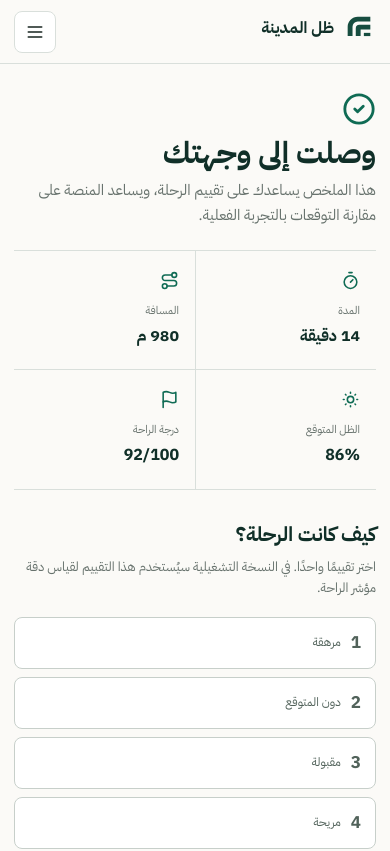
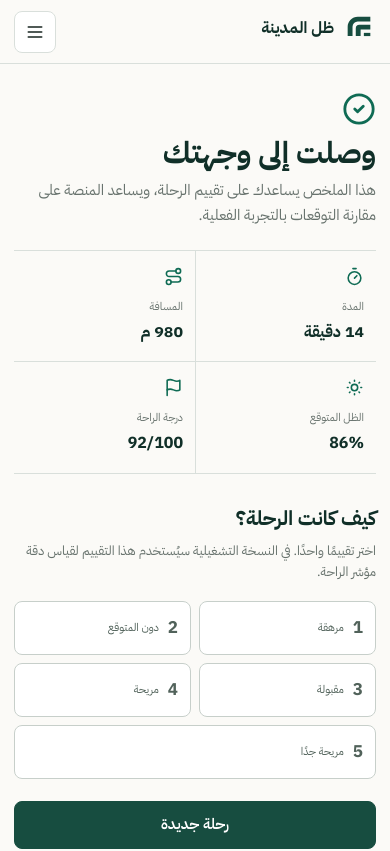
Before and after one commit to hussain-alayfei/madinah-shade-platform, a Next.js app: page /arrival in a window 390 px wide. Shown: the top 851 px of the page. Built offline with nearby package versions, Linux system fonts and the light colour scheme.

Commit message:
fix: improve arrival summary responsiveness

```diff
--- a/components/ArrivalSummary.module.css
+++ b/components/ArrivalSummary.module.css
@@ -1,6 +1,6 @@
 .summary {
   display: grid;
-  grid-template-columns: repeat(4, 1fr);
+  grid-template-columns: repeat(4, minmax(0, 1fr));
   border-top: 1px solid var(--line);
   border-bottom: 1px solid var(--line);
 }
@@ -35,6 +35,7 @@
   margin-top: 3px;
   color: var(--green-950);
   font-size: 16px;
+  overflow-wrap: anywhere;
 }
 
 .feedback {
@@ -55,11 +56,12 @@
 
 .rating {
   display: grid;
-  grid-template-columns: repeat(5, 1fr);
+  grid-template-columns: repeat(5, minmax(0, 1fr));
   gap: 8px;
 }
 
 .rating button {
+  min-width: 0;
   min-height: 74px;
   display: flex;
   flex-direction: column;
@@ -86,11 +88,16 @@
 .rating span {
   margin-top: 4px;
   font-size: 10px;
+  text-align: center;
 }
 
 @media (max-width: 640px) {
   .summary {
-    grid-template-columns: repeat(2, 1fr);
+    grid-template-columns: repeat(2, minmax(0, 1fr));
+  }
+
+  .stat {
+    padding: 16px 12px;
   }
 
   .stat:nth-child(2) {
@@ -102,19 +109,45 @@
   }
 
   .rating {
-    grid-template-columns: 1fr;
+    grid-template-columns: repeat(2, minmax(0, 1fr));
   }
 
   .rating button {
-    min-height: 52px;
+    min-height: 54px;
     flex-direction: row;
     justify-content: flex-start;
-    gap: 10px;
-    padding: 0 14px;
+    gap: 9px;
+    padding: 0 12px;
+  }
+
+  .rating button:last-child {
+    grid-column: 1 / -1;
   }
 
   .rating span {
     margin-top: 0;
-    font-size: 12px;
+    font-size: 11px;
+    text-align: start;
   }
 }
+
+@media (max-width: 350px) {
+  .summary,
+  .rating {
+    grid-template-columns: minmax(0, 1fr);
+  }
+
+  .stat,
+  .stat:nth-child(2) {
+    border-left: 0;
+    border-bottom: 1px solid var(--line);
+  }
+
+  .stat:last-child {
+    border-bottom: 0;
+  }
+
+  .rating button:last-child {
+    grid-column: auto;
+  }
+}
```
